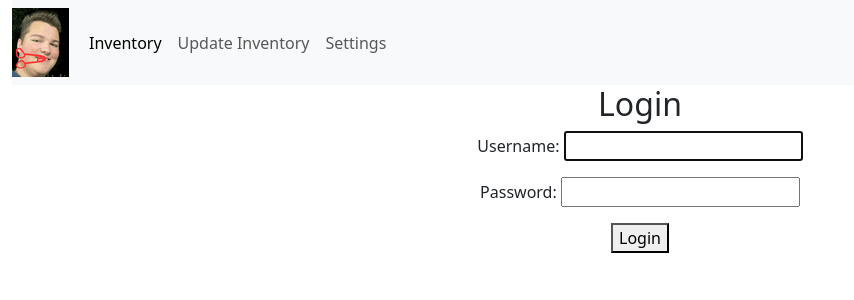
After one commit to zach-snyder/inventory_app, a Django app: page /login/ in a window 1280 px wide. The commit adds this page. Shown: the top 300 px of the page, without its empty margins (0-854 px from the left). Run offline with Django 4.2, Linux system fonts and the light colour scheme; some libraries are stand-ins or nearby versions.

Commit message:
loginworking

```diff
--- a/django_project/urls.py
+++ b/django_project/urls.py
@@ -22,4 +22,5 @@ urlpatterns = [
     path('admin/', admin.site.urls),
     path('', include('inventory_app.urls')),
     path('login/', auth_views.LoginView.as_view(), name='login'),
+    path('logout/', auth_views.LogoutView.as_view(), name='logout'),
 ]
--- a/inventory_app/templates/base_template.html
+++ b/inventory_app/templates/base_template.html
@@ -1,5 +1,7 @@
 {% load static %}
+{% load django_bootstrap5 %}
 
+<center>
 <!DOCTYPE html>
 <html lang="en">
  <head>
@@ -15,7 +17,7 @@
 
      <!-- Navbar-->
      <nav class="navbar navbar-expand-lg bg-body-tertiary">
-       <img src="{% static 'images/uccs_logo.gif' %}">
+       <img src="{% static 'images/beau.gif' %}">
        <div class="container-fluid">
          <button class="navbar-toggler" type="button" data-bs-toggle="collapse" data-bs-target="#navbarNavAltMarkup" aria-controls="navbarNavAltMarkup" aria-expanded="false" aria-label="Toggle navigation">
            <span class="navbar-toggler-icon"></span>
@@ -23,13 +25,11 @@
          <div class="collapse navbar-collapse" id="navbarNavAltMarkup">
            <div class="navbar-nav">
              <!--  {% url 'index' %}  is defined in url path to dynamically create url -->
-             <a class="nav-link active" aria-current="page" href="{% url 'index' %}">Home</a>
-             <a class="nav-link" href="#">Menu 2</a>
-             <a class="nav-link" href="#">Menu 3</a>
+             <a class="nav-link active" aria-current="page" href="{% url 'index' %}">Inventory</a>
+             <a class="nav-link" href="#">Update Inventory</a>
+             <a class="nav-link" href="#">Settings</a>
              {% if user.is_authenticated %}
-               <a class="nav-link" href="{% url 'logout' %}?next={{ request.path }}">Logout {{user}}</a>
-             {% else %}
-               <a class="nav-link" href="{% url 'login' %}?next={{ request.path }}">Login</a>
+               <a class="nav-link" href="{% url 'logout' %}?next={{ request.path }}">Logout, {{user}}</a>
              {% endif %}
            </div>
          </div>
@@ -45,3 +45,5 @@
    </div>
  </body>
 </html>
+
+</center>
--- /dev/null
+++ b/inventory_app/templates/registration/login.html
@@ -0,0 +1,10 @@
+{% extends 'base_template.html' %}
+
+{% block content %}
+    <h2>Login</h2>
+    <form method="post">
+        {% csrf_token %}
+        {{ form.as_p }}
+        <button type="submit">Login</button>
+    </form>
+{% endblock %}
--- a/inventory_app/urls.py
+++ b/inventory_app/urls.py
@@ -1,6 +1,9 @@
 from django.urls import path
 from . import views
 
+
 urlpatterns = [
     path('', views.index, name='index'),
+
+
 ]
--- a/inventory_app/views.py
+++ b/inventory_app/views.py
@@ -1,7 +1,10 @@
 from django.shortcuts import render
 
 from django.http import HttpResponse
+from django.contrib.auth.decorators import login_required
+
 # Create your views here.
+@login_required
 def index(request):
 
 # Render the HTML template index.html with the data in the context variable.
```
Also changed, not shown: django_project/settings.py (+6 -2 lines), db.sqlite3, inventory_app/static/images/beau.gif (added), inventory_app/static/images/bigbeau.gif (added), inventory_app/static/images/calendar_logo.jpg (added).
